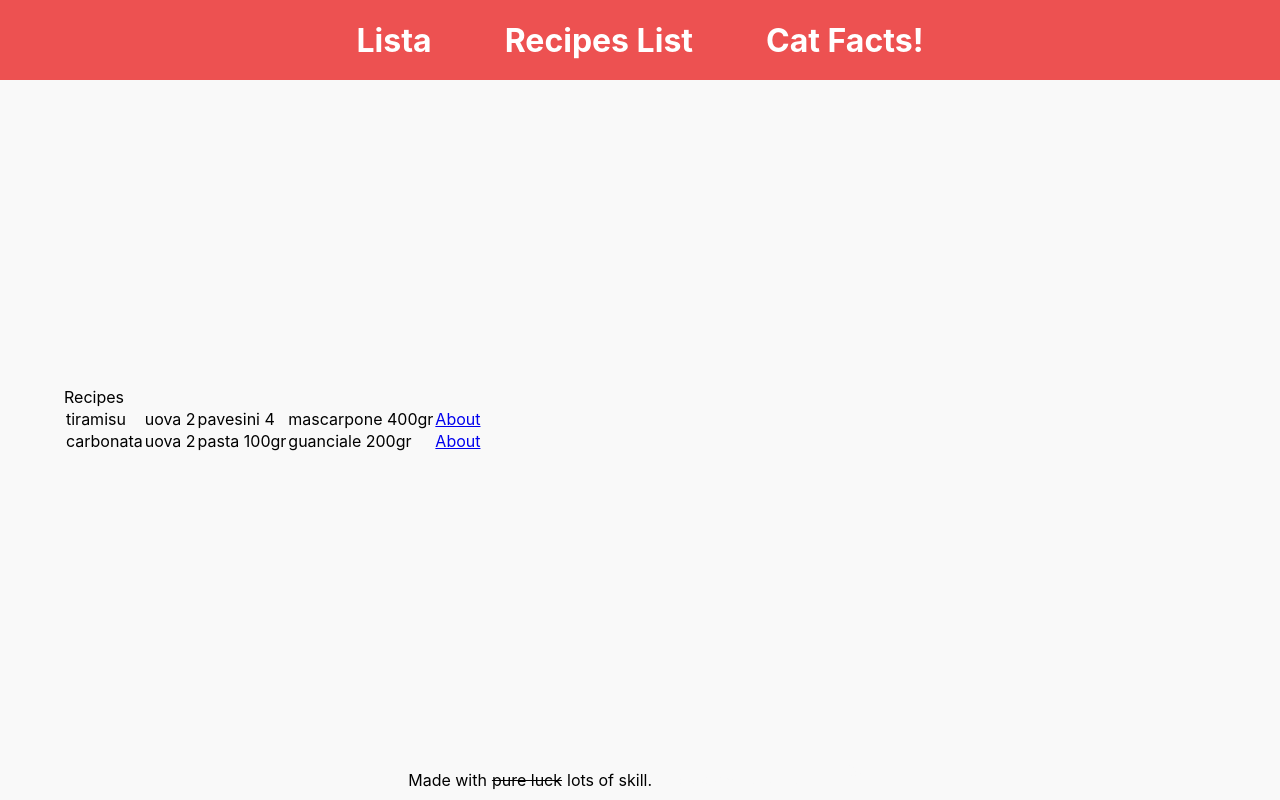
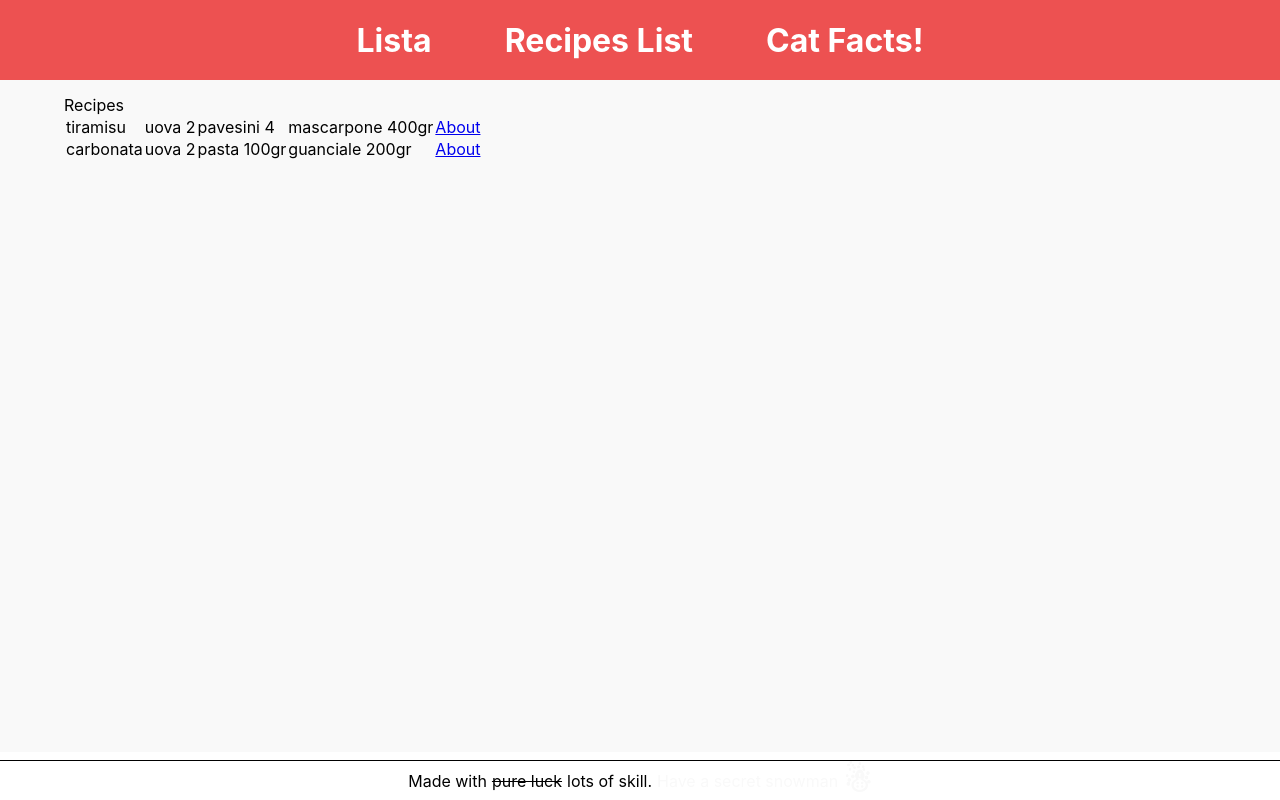
Before and after one commit to AlessandraMarusi/shopping-list, a React (Create React App) app: page /recipe-list in a window 1280 px wide. Built offline with nearby package versions, Linux system fonts and the light colour scheme.

Commit message:
Style update

```diff
--- a/src/styles/App.scss
+++ b/src/styles/App.scss
@@ -4,12 +4,17 @@ $myWhite: white;
 .App {
     background-color: #F9F9F9;
     .app_wrapper{
-        height: 85vh;
+        height: 84vh;
+        max-height: 84vh;
         display: flex;
         justify-content: center;
         align-items: center;
+        margin-top: 10vh;
+        padding-top: 15px;
+        overflow-y: scroll;
         .app_container{
             width: 100%;
+            height: 100%;
         }
     }
     footer {
@@ -18,6 +23,13 @@ $myWhite: white;
         justify-content: center;
         align-items: center;
         gap: 5px;
+        z-index: 0;
+        position: fixed;
+        bottom: 0;
+        left: 0;
+        width: 100%;
+        border-top: 1px solid black;
+
 
             .crossed {
                 text-decoration: line-through;
--- a/src/styles/ingredientListStyle.scss
+++ b/src/styles/ingredientListStyle.scss
@@ -5,8 +5,10 @@
 .ingredients {
     width: 90%;
     min-height: 60vh;
-    margin: 15px auto;
+    margin: 0 auto;
     background-color: white;
+    // padding-top: 10vh;
+    // padding-bottom: 5vh;
 
     border-radius: 15px 15px 0 0;
     box-shadow: 0px 0px 19px 5px rgba(226, 226, 226, 0.57);
--- a/src/styles/navbarStyle.scss
+++ b/src/styles/navbarStyle.scss
@@ -4,6 +4,10 @@ header{
     display: flex;
     justify-content: space-around;
     align-items: center;
+    position: fixed;
+    top: 0;
+    left: 0;
+    width: 100%;
     nav {
     display: flex;
     justify-content: space-around;
```
